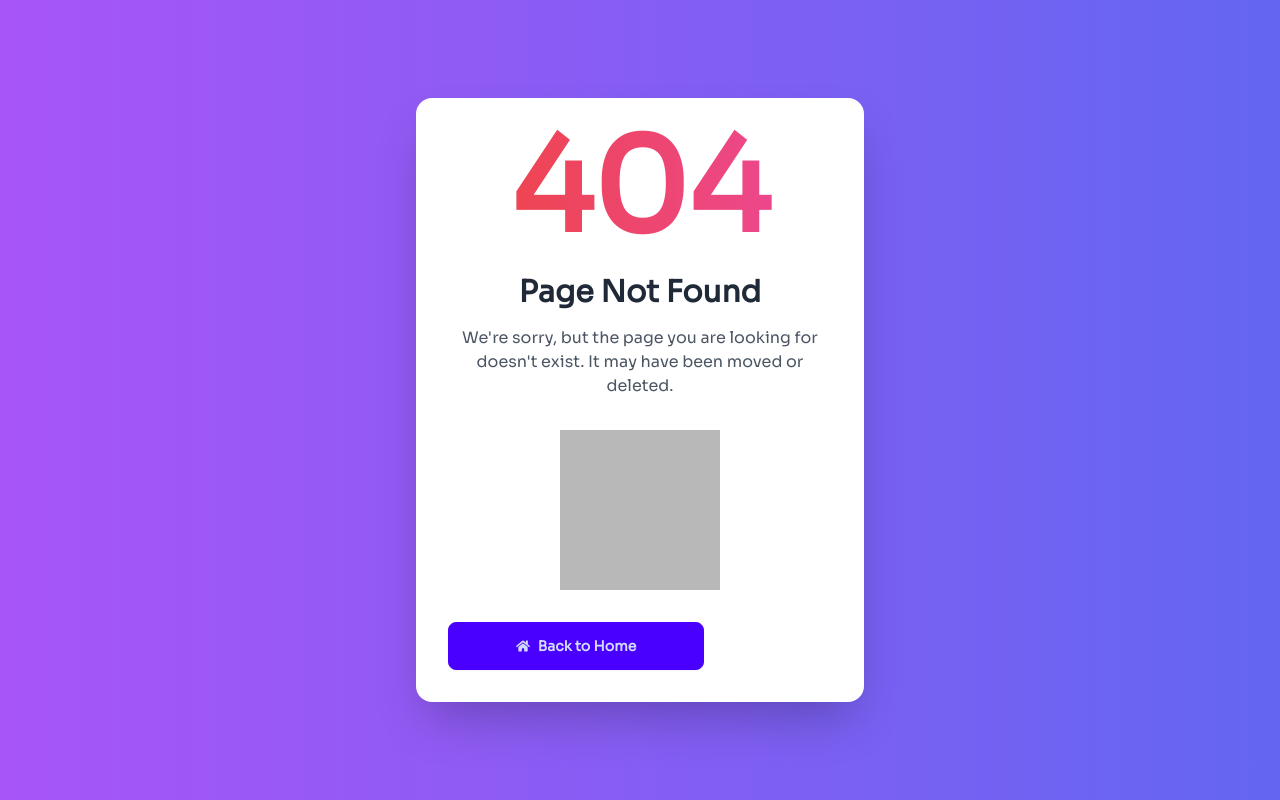
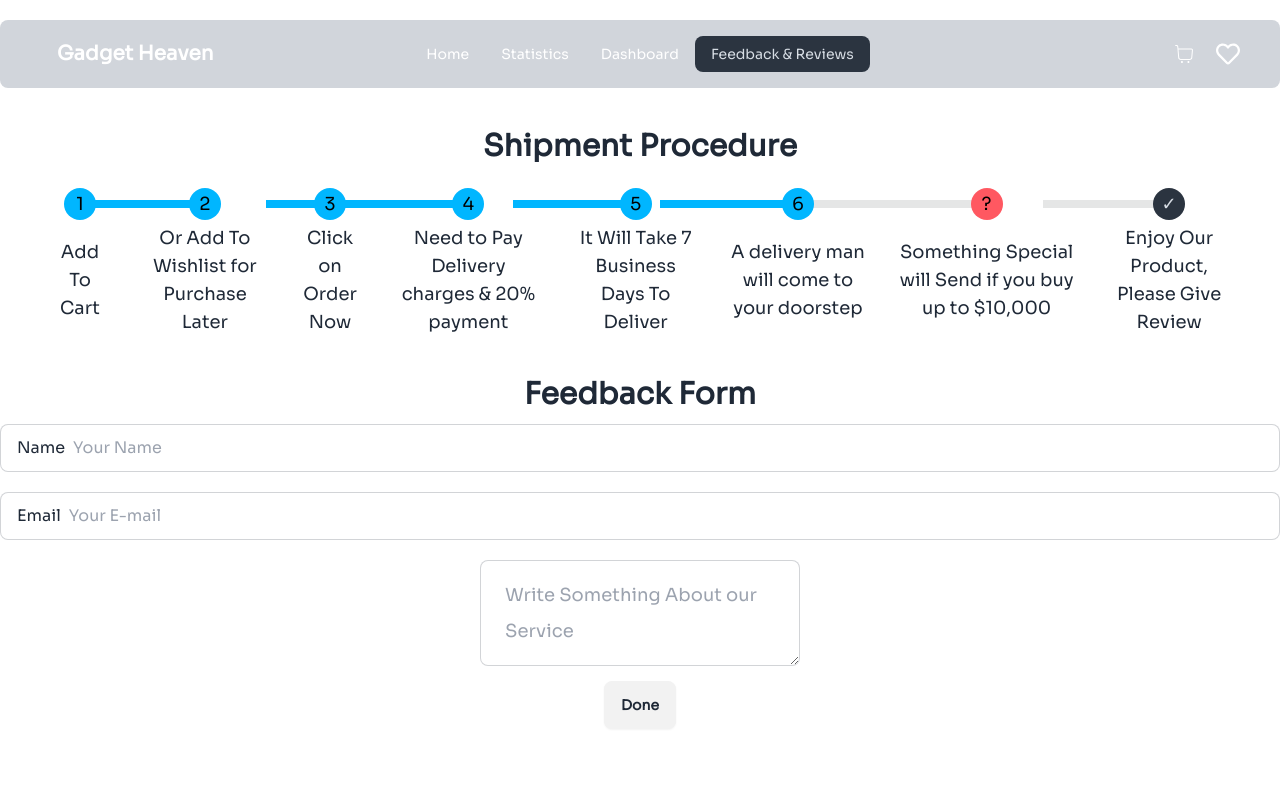
Before and after one commit to programming-hero-web-course-4/b10a8-gadget-heaven-Minhaz03, a React (Vite) app: page /feedbackReviews in a window 1280 px wide. Before the commit this address had no page. Shown: the top 800 px of the page. Built offline with nearby package versions, Linux system fonts and the light colour scheme; grey boxes are pictures that could not be loaded.

Commit message:
Functionslity added for btn's

```diff
--- a/package.json
+++ b/package.json
@@ -17,6 +17,7 @@
     "react-icons": "^5.3.0",
     "react-router-dom": "^6.27.0",
     "react-tabs": "^6.0.2",
+    "react-toastify": "^10.0.6",
     "sort-by": "^1.2.0"
   },
   "devDependencies": {
--- a/public/gadgetData.json
+++ b/public/gadgetData.json
@@ -241,7 +241,7 @@
         "product_id": "015",
         "product_title": "Apple HomePod (2nd generation)",
         "product_image": "https://i.ibb.co.com/9rqrcN3/gsmarena-001.jpg",
-        "category": "Smart Speakers",
+        "category": "Accessories",
         "price": 299,
         "description": "Rich, room-filling sound.",
         "specification": [
@@ -258,7 +258,7 @@
         "product_id": "016",
         "product_title": "Sonos Roam",
         "product_image": "https://i.ibb.co.com/bzcDx5L/sonos-roam-3.webp",
-        "category": "Smart Speakers",
+        "category": "Accessories",
         "price": 179,
         "description": "Portable smart speaker for any room.",
         "specification": [
--- a/src/Components/Banner.jsx/Banner.jsx
+++ b/src/Components/Banner.jsx/Banner.jsx
@@ -14,7 +14,7 @@ const Banner = () => {
         {/* Sidebar */}
         <div className="w-full md:w-1/4 lg:w-1/5 p-4">
           <ul className="space-y-4">
-            {["All Product", "Laptops", "Phones", "Accessories", "Smart Watches", "MacBook", "iPhone"].map((category) => (
+            {["All Product", "Laptops", "Phones", "Accessories", "Smart Watches", "Headphones", "Tablets", "Cameras", "Gaming Consoles", "Gaming Mice"].map((category) => (
               <li key={category}>
                 <button
                   onClick={() => handleSelectedCategory(category)}
--- /dev/null
+++ b/src/Components/FeedbackReviews/FeedbackReviews.jsx
@@ -0,0 +1,69 @@
+import React from "react";
+import { Link } from "react-router-dom";
+
+
+const FeedbackReviews = () => {
+
+  return (
+    <Link to="/feedbackReviews">
+      <div className="text-center items-center">
+        <div className="mt-10 text-3xl font-extrabold">Shipment Procedure</div>
+        <ul className="mt-5 steps flex flex-col md:flex-row gap-4 md:gap-6 lg:gap-8 px-4 md:px-8 lg:px-12">
+          <li className="step step-info text-sm md:text-base lg:text-lg">
+            Add To Cart
+          </li>
+          <li className="step step-info text-sm md:text-base lg:text-lg">
+            Or Add To Wishlist for Purchase Later
+          </li>
+          <li className="step step-info text-sm md:text-base lg:text-lg">
+            Click on Order Now
+          </li>
+          <li className="step step-info text-sm md:text-base lg:text-lg">
+            Need to Pay Delivery charges & 20% payment
+          </li>
+          <li className="step step-info text-sm md:text-base lg:text-lg">
+            It Will Take 7 Business Days To Deliver
+          </li>
+          <li className="step step-info text-sm md:text-base lg:text-lg">
+            A delivery man will come to your doorstep
+          </li>
+          <li
+            className="step step-error text-sm md:text-base lg:text-lg"
+            data-content="?"
+          >
+            Something Special will Send if you buy up to $10,000
+          </li>
+          <li
+            data-content="✓"
+            className="step step-neutral text-sm md:text-base lg:text-lg"
+          >
+            Enjoy Our Product, Please Give Review
+          </li>
+        </ul>
+      </div>
+      <div className="text-center mt-10">
+        <h2 className="text-3xl font-extrabold mb-3">Feedback Form</h2>
+        <div className="space-y-5">
+          <label className="input input-bordered flex items-center gap-2">
+            Name
+            <input type="text" className="grow" placeholder="Your Name" />
+          </label>
+          <label className="input input-bordered flex items-center gap-2">
+            Email
+            <input type="text" className="grow" placeholder="Your E-mail" />
+          </label>
+          <textarea
+            placeholder="Write Something About our Service"
+            className="textarea textarea-bordered textarea-lg w-full max-w-xs"
+          ></textarea>
+        </div>
+
+        <button className="btn mt-2">
+          Done
+        </button>
+      </div>
+    </Link>
+  );
+};
+
+export default FeedbackReviews;
--- a/src/Components/Navbar/Navbar.jsx
+++ b/src/Components/Navbar/Navbar.jsx
@@ -25,7 +25,7 @@ const Navbar = () => {
         </NavLink>
       </li>
       <li>
-        <a className="text-black lg:text-white">Feedback & Reviews</a>
+        <NavLink to="/feedbackReviews" className="text-black lg:text-white">Feedback & Reviews</NavLink>
       </li>
     </>
   );
--- /dev/null
+++ b/src/Components/SelectGadget/SelectGadget.jsx
@@ -0,0 +1,28 @@
+import React from "react";
+import { MdDeleteForever } from "react-icons/md";
+import { toast } from "react-toastify";
+
+const SelectGadget = ({ gadget }) => {
+  const notify = () => toast.info("Product Deleted Successfully");
+
+  const { product_id, product_title, product_image, price, description } =
+    gadget;
+
+  return (
+    <div className="mx-auto bg-white shadow-md rounded-lg p-4 md:flex items-center flex-row">
+      <div className="rounded-lg">
+        <img className="w-[250px] h-[160px]" src={product_image} alt="" />
+      </div>
+      <div className="flex-1">
+        <h2 className="text-xl font-semibold">{product_title}</h2>
+        <p className="text-gray-500 text-base">{description}</p>
+        <p className="text-lg font-bold mt-2">Price: $ {price}</p>
+      </div>
+      <button className="ml-4 text-red-500 hover:text-red-700 focus:outline-none">
+        <MdDeleteForever onClick={notify} />
+      </button>
+    </div>
+  );
+};
+
+export default SelectGadget;
--- a/src/Components/SelectedGadgets/SelectedGadgets.jsx
+++ b/src/Components/SelectedGadgets/SelectedGadgets.jsx
@@ -3,6 +3,10 @@ import { useLoaderData } from "react-router-dom";
 import { Tab, Tabs, TabList, TabPanel } from "react-tabs";
 import "react-tabs/style/react-tabs.css";
 import { getStoredGadgetAtAddToCart, getStoredGadgetToWishlist } from "../Utility/addToDb";
+import Gadget from "../Gadget/Gadget";
+import SelectGadget from "../SelectGadget/SelectGadget";
+import WishlistGadget from "../WishlistGadget/WishlistGadget";
+import { toast } from "react-toastify";
 
 const SelectedGadgets = () => {
   const [addToCart, setAddToCart] = useState([]);
@@ -39,6 +43,8 @@ const SelectedGadgets = () => {
     setWishlist(gadgetWishlist);
   }, []);
 
+  const notify = () => toast.success("Congratulation Product Purchased Successfully");
+
   return (
     <div>
       <div className="bg-[#9538E2] p-10 rounded-lg mb-10">
@@ -67,13 +73,31 @@ const SelectedGadgets = () => {
         </TabList>
 
         <TabPanel className="mt-10 font-bold text-2xl">
-          <h2>Gadgets Added To Cart: {addToCart.length}</h2>
-          <div className="mt-5">
-
+          <div className="flex flex-col md:flex-row justify-between">
+            <h2 className="text-2xl font-bold">Cart</h2>
+            <div className="flex flex-col md:flex-row gap-4 text-center items-center">
+              {/*  */}
+              <h2>Total Cost: $ 0</h2>
+              {/*  */}
+              <button className="btn text-xl bg-white text-fuchsia-400 ml-3">Sort By Price</button>
+              {/*  */}
+              <button onClick={notify} className="btn text-xl bg-fuchsia-400 text-white">Purchase</button>
+              {/*  */}
+            </div>
+          </div>
+          <div className="mt-5 space-y-8">
+            {
+              addToCart.map(gadget => <SelectGadget key={gadget.product_id} gadget={gadget}></SelectGadget>)
+            }
           </div>
         </TabPanel>
         <TabPanel className="mt-10 font-bold text-2xl">
-          <h2>Gadgets Added To Wishlist: {wishlist.length}</h2>
+          {/* <h2>Gadgets Added To Wishlist: {wishlist.length}</h2> */}
+          <div className="mt-5 space-y-8">
+            {
+              wishlist.map(gadget => <WishlistGadget key={gadget.product_id} gadget={gadget}></WishlistGadget>)
+            }
+          </div>
         </TabPanel>
       </Tabs>
     </div>
--- a/src/Components/Statistics/Statistics.jsx
+++ b/src/Components/Statistics/Statistics.jsx
@@ -4,7 +4,9 @@ import { Link } from "react-router-dom";
 const Statistics = () => {
   return (
     <Link to="/statistics">
-      <div>stat</div>
+      <div className="text-center font-extrabold text-4xl mt-10"> No stat to shown, This page is under construction. Be patience!!!!
+
+      </div>
     </Link>
   );
 };
--- /dev/null
+++ b/src/Components/WishlistGadget/WishlistGadget.jsx
@@ -0,0 +1,37 @@
+import React from "react";
+import { MdDeleteForever } from "react-icons/md";
+import { toast } from "react-toastify";
+
+const WishlistGadget = ({ gadget }) => {
+
+  const notify = () =>
+    toast.info("Product Deleted Successfully");
+
+  const { product_id, product_title, product_image, price, description } =
+    gadget;
+
+  return (
+    <div>
+      <div className="mx-auto bg-white shadow-md rounded-lg p-4 md:flex items-center flex-row">
+        <div className="rounded-lg">
+          <img className="w-[250px] h-[160px]" src={product_image} alt="" />
+        </div>
+        <div className="flex-1">
+          <h2 className="text-xl font-semibold">{product_title}</h2>
+          <p className="text-gray-500 text-base">Description: {description}</p>
+          <p className="text-lg font-bold mt-2">Price: $ {price}</p>
+          {/*  */}
+          <button className="btn text-white bg-[#9538E2] mt-3">
+            Add to Cart
+          </button>
+          {/*  */}
+        </div>
+        <button className="ml-4 text-red-500 hover:text-red-700 focus:outline-none">
+          <MdDeleteForever onClick={notify} />
+        </button>
+      </div>
+    </div>
+  );
+};
+
+export default WishlistGadget;
--- a/src/main.jsx
+++ b/src/main.jsx
@@ -1,21 +1,20 @@
-import { StrictMode } from 'react'
-import { createRoot } from 'react-dom/client'
-import './index.css'
-import App from './App.jsx'
-import {
-  createBrowserRouter,
-  RouterProvider,
-} from "react-router-dom";
-import Root from './Components/Root/Root.jsx';
-import ErrorPage from './Components/ErrorPage/ErrorPage.jsx';
-import Home from './Components/Home/Home.jsx';
+import { StrictMode } from "react";
+import { createRoot } from "react-dom/client";
+import "./index.css";
+import App from "./App.jsx";
+import { createBrowserRouter, RouterProvider } from "react-router-dom";
+import Root from "./Components/Root/Root.jsx";
+import ErrorPage from "./Components/ErrorPage/ErrorPage.jsx";
+import Home from "./Components/Home/Home.jsx";
 // import HeroBanner from './Components/HeroBanner/HeroBanner.jsx';
-import GadgetDetail from './Components/GadgetDetail/GadgetDetail.jsx';
-import Statistics from './Components/Statistics/Statistics.jsx';
-import Dashboard from './Components/Dashboard/Dashboard.jsx';
-import AddToCart from './Components/AddToCart/AddToCart.jsx';
-import SelectedGadgets from './Components/SelectedGadgets/SelectedGadgets.jsx';
-
+import GadgetDetail from "./Components/GadgetDetail/GadgetDetail.jsx";
+import Statistics from "./Components/Statistics/Statistics.jsx";
+// import Dashboard from "./Components/Dashboard/Dashboard.jsx";
+// import AddToCart from "./Components/AddToCart/AddToCart.jsx";
+import SelectedGadgets from "./Components/SelectedGadgets/SelectedGadgets.jsx";
+import FeedbackReviews from "./Components/FeedbackReviews/FeedbackReviews.jsx";
+import { ToastContainer } from "react-toastify";
+import "react-toastify/dist/ReactToastify.css";
 
 const router = createBrowserRouter([
   {
@@ -24,40 +23,48 @@ const router = createBrowserRouter([
     errorElement: <ErrorPage></ErrorPage>,
     children: [
       {
-        path: '/',
-        element: <Home></Home>
+        path: "/",
+        element: <Home></Home>,
       },
       {
-        path: '/statistics',
-        element: <Statistics></Statistics>
+        path: "/statistics",
+        element: <Statistics></Statistics>,
       },
       // {
       //   path: 'dashboard',
       //   element: <Dashboard></Dashboard>
       // },
       {
-        path: '/gadgets/:product_id',
+        path: "/gadgets/:product_id",
         element: <GadgetDetail></GadgetDetail>,
-        loader: () => fetch('/gadgetData.json')
+        loader: () => fetch("/gadgetData.json"),
       },
       {
-        path: 'selectedGadgets',
+        path: "selectedGadgets",
         element: <SelectedGadgets></SelectedGadgets>,
-        loader: () => fetch('/gadgetData.json')
+        loader: () => fetch("/gadgetData.json"),
+      },
+      {
+        path: "feedbackReviews",
+        element: <FeedbackReviews></FeedbackReviews>,
       },
       // {
       //   path: '/addCart',
       //   element: <AddToCart></AddToCart>
       // }
-    ]
+    ],
   },
 ]);
 
-
-
-createRoot(document.getElementById('root')).render(
+createRoot(document.getElementById("root")).render(
   <StrictMode>
     {/* <App /> */}
     <RouterProvider router={router} />
-  </StrictMode>,
-)
+    <ToastContainer
+      position={"top-center"}
+      pauseOnHover={false}
+      pauseOnFocusLoss={false}
+      autoClose={1000}
+    />
+  </StrictMode>
+);
```
Also changed, not shown: 2 other files (tests, documents, lock files or other folders).
